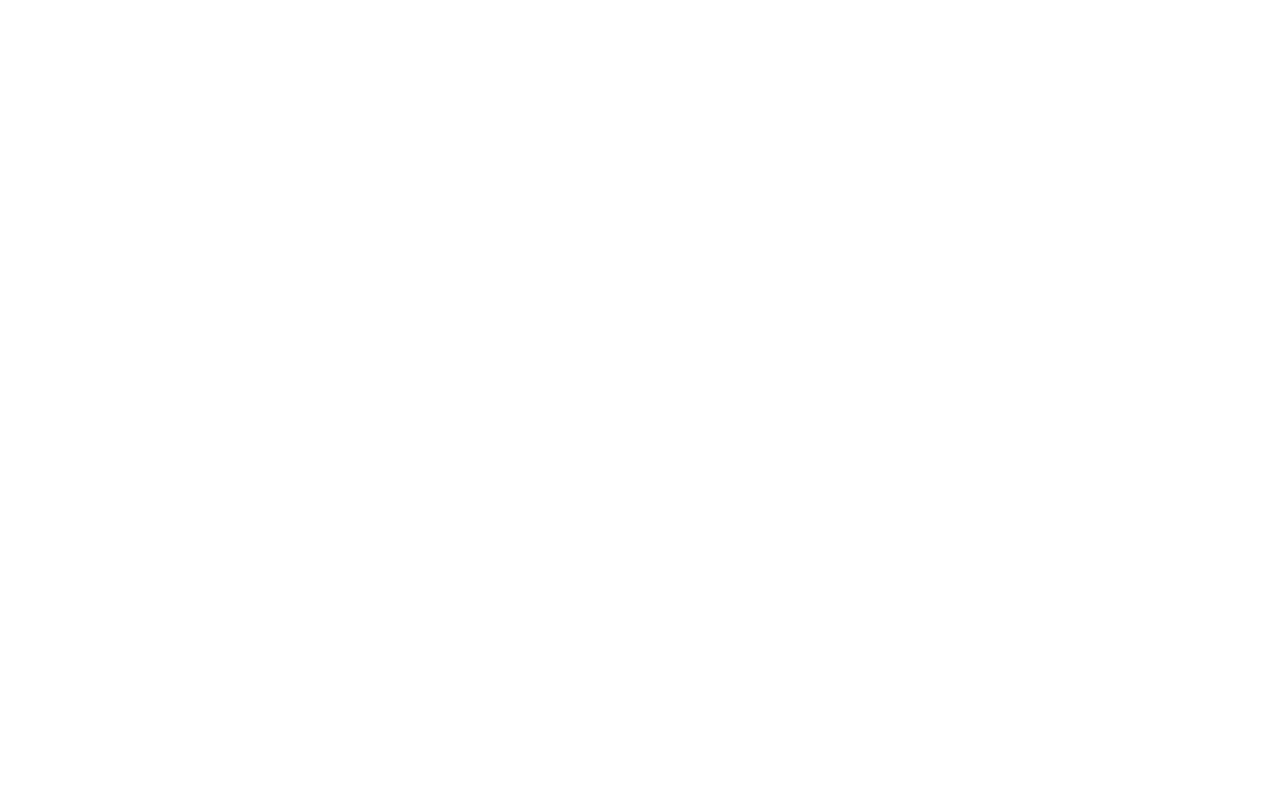
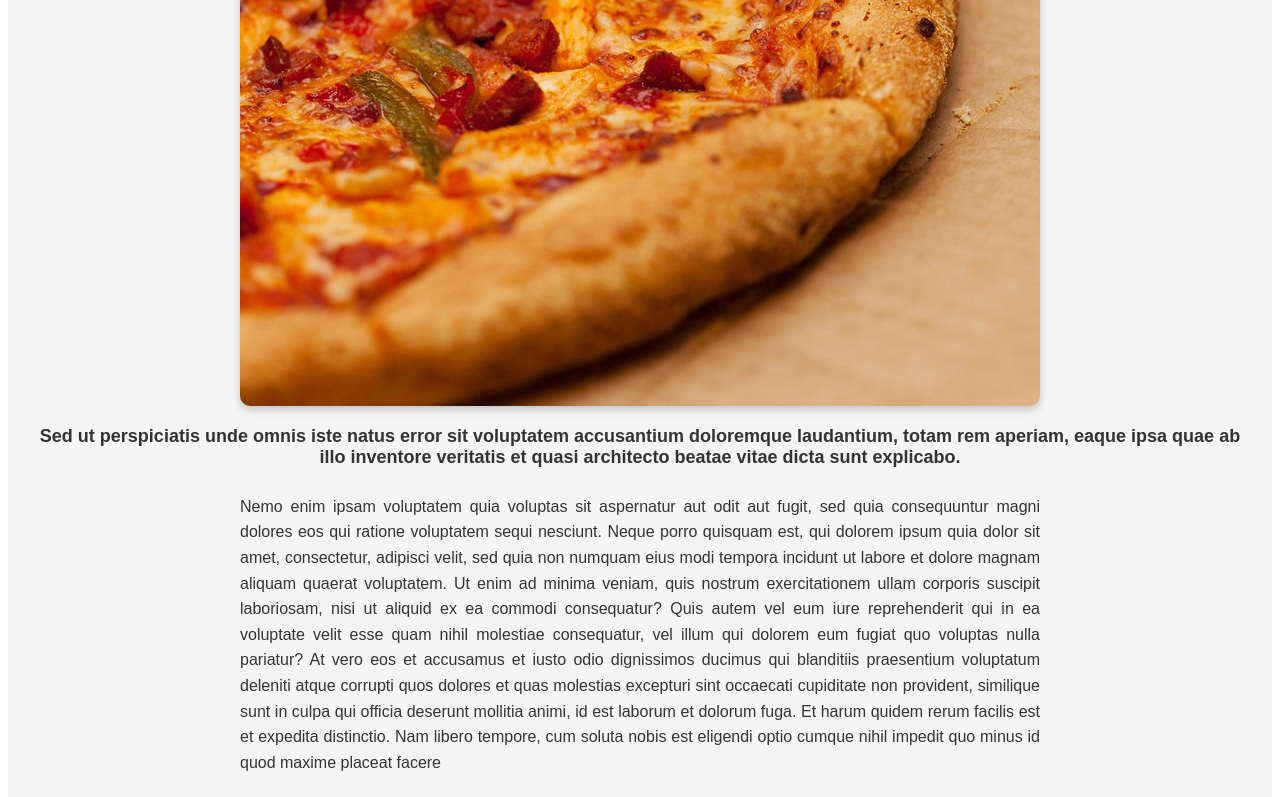
Before and after one commit to denismnjima/group2-phase2-project, a React (Vite) app: page / in a window 1280 px wide. Shown: the part 300-1097 px from the top of the page. Before the commit the page ends 800 px from the top, so only its background shows below. Built offline with nearby package versions, Linux system fonts and the light colour scheme.

Commit message:
created a recipe page

```diff
--- a/src/App.jsx
+++ b/src/App.jsx
@@ -1,7 +1,10 @@
+import RecipeDetails from "./Components/RecipeDetails"
 
 function App() {
   return (
-    <div>App</div>
+    <div>
+      <RecipeDetails/>
+    </div>
   )
 }
 
--- /dev/null
+++ b/src/Components/RecipeDetails.jsx
@@ -0,0 +1,32 @@
+import React from 'react'
+import pizza from '../assets/pizaa.jpg'
+
+function RecipeDetails() {
+  return (
+    <div>
+        <h1>Rustic cheese and pepperoni pizza</h1>
+        <section className='recipeDetails'>
+            <img src={pizza} />
+            <h2>Sed ut perspiciatis unde omnis iste natus error sit voluptatem accusantium doloremque laudantium, totam rem aperiam, eaque ipsa quae ab illo inventore veritatis et quasi architecto beatae vitae dicta sunt explicabo.</h2>
+            <p>Nemo enim ipsam voluptatem quia voluptas sit aspernatur aut odit aut fugit, sed quia consequuntur magni dolores eos qui ratione voluptatem sequi nesciunt. Neque porro quisquam est, qui dolorem ipsum quia dolor sit amet, consectetur, adipisci velit, sed quia non numquam eius modi tempora incidunt ut labore et dolore magnam aliquam quaerat voluptatem. Ut enim ad minima veniam, quis nostrum exercitationem ullam corporis suscipit laboriosam, nisi ut aliquid ex ea commodi consequatur? Quis autem vel eum iure reprehenderit qui in ea voluptate velit esse quam nihil molestiae consequatur, vel illum qui dolorem eum fugiat quo voluptas nulla pariatur? At vero eos et accusamus et iusto odio dignissimos ducimus qui blanditiis praesentium voluptatum deleniti atque corrupti quos dolores et quas molestias excepturi sint occaecati cupiditate non provident, similique sunt in culpa qui officia deserunt mollitia animi, id est laborum et dolorum fuga. Et harum quidem rerum facilis est et expedita distinctio. Nam libero tempore, cum soluta nobis est eligendi optio cumque nihil impedit quo minus id quod maxime placeat facere</p>
+        </section>
+        <section className='Procedure'>
+            <div className="step">
+                <h3>1</h3>
+                <p>At vero eos et accusamus et iusto odio dignissimos ducimus qui blanditiis praesentium voluptatum deleniti atque corrupti quos dolores et quas molestias excepturi sint occaecati cupiditate non provident, similique sunt in culpa qui officia deserunt mollitia animi, id est laborum et dolorum fuga. Et harum quidem rerum facilis est et expedita distinctio.</p>
+            </div>
+            <div className="step">
+                <h3>2</h3>
+                <p>At vero eos et accusamus et iusto odio dignissimos ducimus qui blanditiis praesentium voluptatum deleniti atque corrupti quos dolores et quas molestias excepturi sint occaecati cupiditate non provident, similique sunt in culpa qui officia deserunt mollitia animi, id est laborum et dolorum fuga. Et harum quidem rerum facilis est et expedita distinctio.</p>
+            </div>
+            <div className="step">
+                <h3>3</h3>
+                <p>At vero eos et accusamus et iusto odio dignissimos ducimus qui blanditiis praesentium voluptatum deleniti atque corrupti quos dolores et quas molestias excepturi sint occaecati cupiditate non provident, similique sunt in culpa qui officia deserunt mollitia animi, id est laborum et dolorum fuga. Et harum quidem rerum facilis est et expedita distinctio.</p>
+            </div>
+        </section>
+    </div>
+
+  )
+}
+
+export default RecipeDetails
--- a/src/index.css
+++ b/src/index.css
@@ -29,3 +29,87 @@
   font-size: 15px;
   border-radius: 5px;
 }
+.recipeDetails {
+  display: flex;
+  flex-direction: column;
+  align-items: center;
+  padding: 20px;
+  background-color: #f5f5f5; /* Light wood-like background */
+}
+
+.recipeDetails img {
+  width: 100%; /* Make the image responsive */
+  max-width: 800px; /* Ensure the image doesn't get too large */
+  height: auto;
+  border-radius: 10px; /* Slight rounding on corners */
+  box-shadow: 0px 4px 8px rgba(0, 0, 0, 0.2); /* Add a subtle shadow */
+}
+
+.recipeDetails h1 {
+  font-family: 'Arial', sans-serif;
+  font-size: 36px;
+  color: #666; /* Darker text color */
+  margin-top: 0;
+  margin-bottom: 20px;
+  text-align: center;
+}
+
+.recipeDetails h2 {
+  font-family: 'Arial', sans-serif;
+  font-size: 18px;
+  font-weight: bold;
+  color: #333; /* Darker color for emphasis */
+  margin-top: 20px;
+  margin-bottom: 10px;
+  text-align: center;
+}
+
+.recipeDetails p {
+  font-family: 'Arial', sans-serif;
+  font-size: 16px;
+  line-height: 1.6;
+  color: #333;
+  text-align: justify;
+  max-width: 800px; /* Align width with the image */
+}
+.Procedure {
+  display: flex;
+  flex-direction: column;
+  gap: 20px; /* Adds space between the steps */
+  padding: 20px;
+  background-color: #f5f5f5; /* Light wood-like background */
+}
+
+.step {
+  display: flex;
+  align-items: center;
+  background-color: #fff;
+  border-radius: 8px;
+  box-shadow: 0px 4px 8px rgba(0, 0, 0, 0.1); /* Adds a subtle shadow */
+  padding: 20px;
+  position: relative;
+  border-left: 8px solid #ff6f61; /* Adds a left border in the color of your choice */
+}
+
+.step h3 {
+  background-color: #ff6f61; /* The background color for the number box */
+  color: #fff;
+  font-size: 24px;
+  font-weight: bold;
+  margin: 0;
+  padding: 10px 20px;
+  border-radius: 8px;
+  position: absolute;
+  left: -35px;
+  top: 50%;
+  transform: translateY(-50%);
+}
+
+.step p {
+  margin-left: 50px; /* Space between the number and the text */
+  font-family: 'Arial', sans-serif;
+  font-size: 16px;
+  line-height: 1.6;
+  color: #333;
+  text-align: justify;
+}
```
Also changed, not shown: src/assets/pizaa.jpg (added), 1 other file (tests, documents, lock files or other folders).
